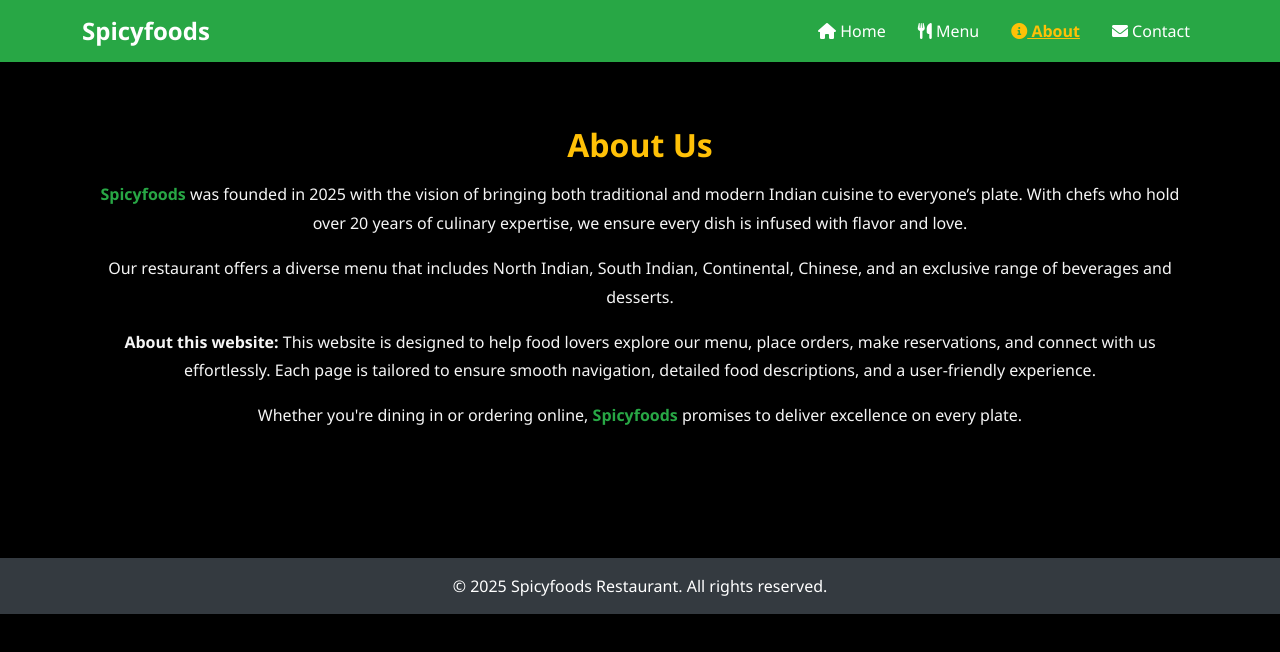
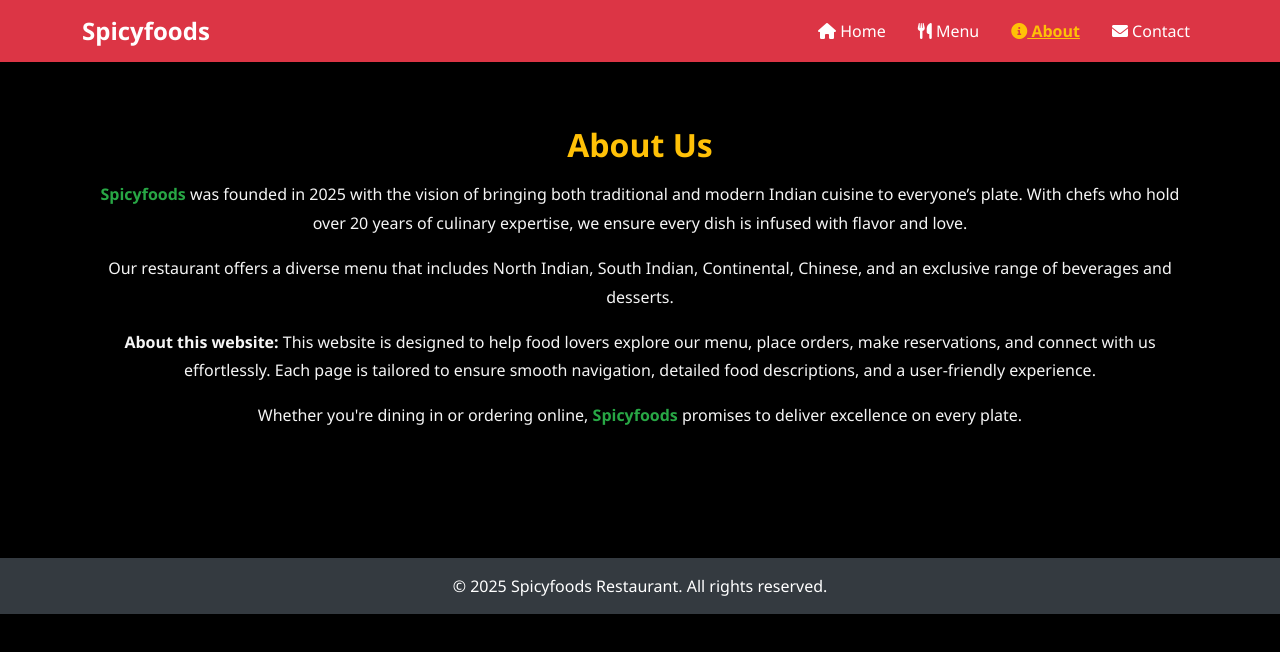
Before and after one commit to vikas-1sj21cs180/Website, a plain HTML site: page About.html in a window 1280 px wide. Drawn offline with nearby package versions, Linux system fonts and the light colour scheme.

Commit message:
Aman
NAV uni

```diff
--- a/About.html
+++ b/About.html
@@ -12,7 +12,7 @@
       font-family: 'Segoe UI', Tahoma, Geneva, Verdana, sans-serif;
     }
     .navbar {
-      background-color: #28a745 !important;
+      background-color: #DC3545 !important;
     }
     .navbar-brand {
       color: white !important;
```
Also changed, not shown: index.html (line endings or trailing spaces).
